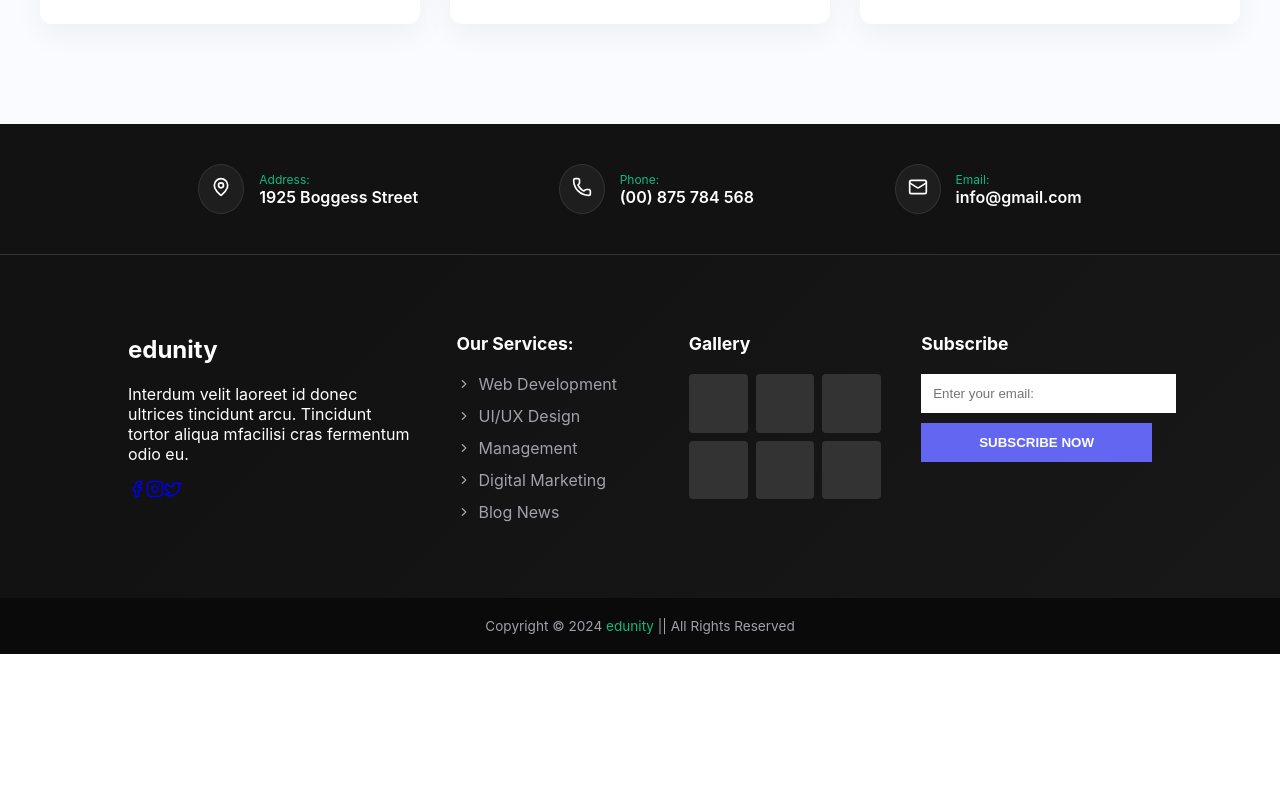
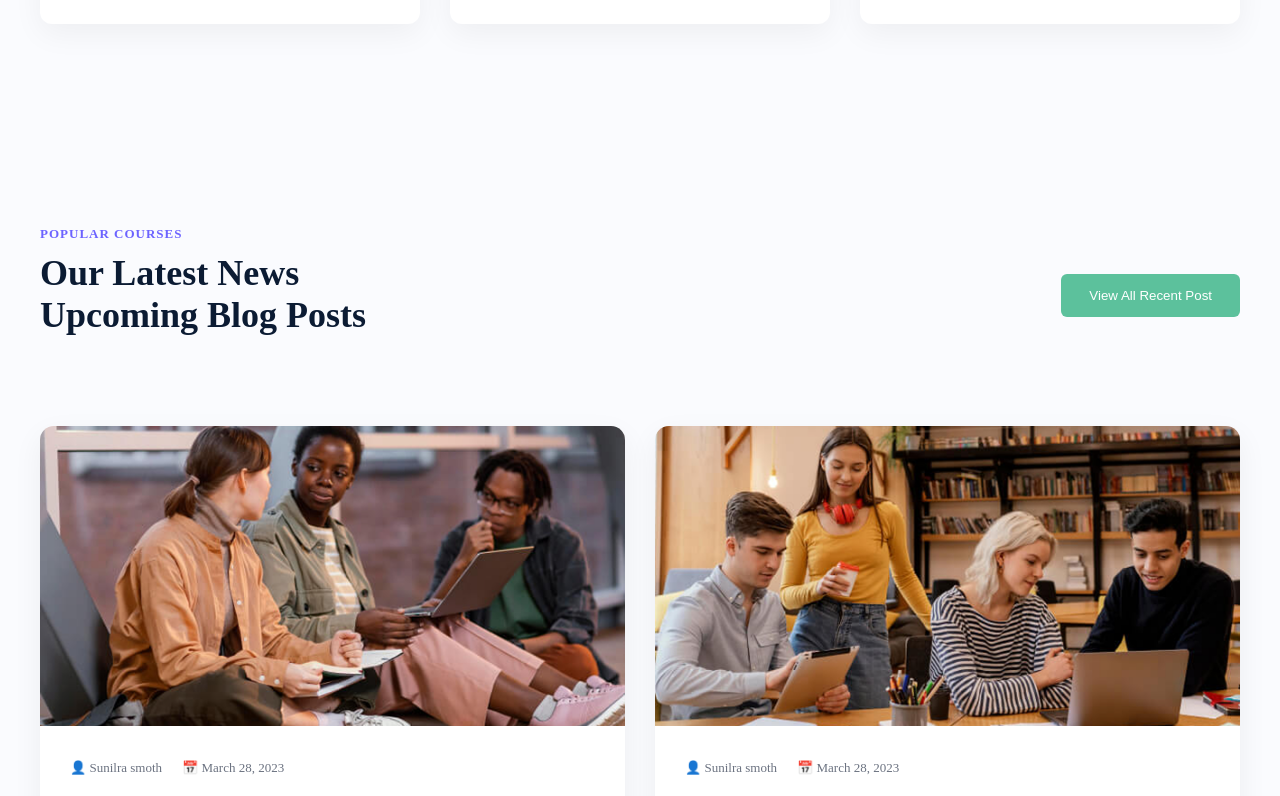
Before and after one commit to nancyjamescoding/edunity-landing-page, a React (Vite) app: page / in a window 1280 px wide. Shown: the part 6924-7720 px from the top of the page. Before the commit the page ends 7578 px from the top, so only its background shows below. Built offline with nearby package versions, Linux system fonts and the light colour scheme.

Commit message:
changed about image case

```diff
--- a/src/App.jsx
+++ b/src/App.jsx
@@ -13,6 +13,7 @@ import Register from './components/Register/Register'
 import Events from './components/Events/Events'
 import Footer from './components/Footer/Footer'
 import './App.css'
+import Blog from './components/Blog/Blog'
 
 function App() {
 
@@ -29,6 +30,7 @@ function App() {
         <Testimonial/>
         <Register/>
         <Events/>
+        <Blog/>
         <Footer/>
 
       </div>
--- a/src/components/About/About.jsx
+++ b/src/components/About/About.jsx
@@ -1,6 +1,6 @@
 import './About.css';
 import aboutone from '../../assets/about1.png';
-import aboutTwo from '../../assets/about2.png';
+import abouttwo from '../../assets/about2.png';
 import screenIcon from '../../assets/abouticon1.png';
 import controlIcon from '../../assets/Abouticon2.png';
 
@@ -11,7 +11,7 @@ export default function About() {
 
         <div className="about-images">
           <img src={aboutone} alt="Online Learning" className="about-img-main" />
-          <img src={aboutTwo} alt="Mentorship" className="about-img-sub" />
+          <img src={abouttwo} alt="Mentorship" className="about-img-sub" />
           <span className="decor-square purple"></span>
           <span className="decor-square green"></span>
         </div>
```
